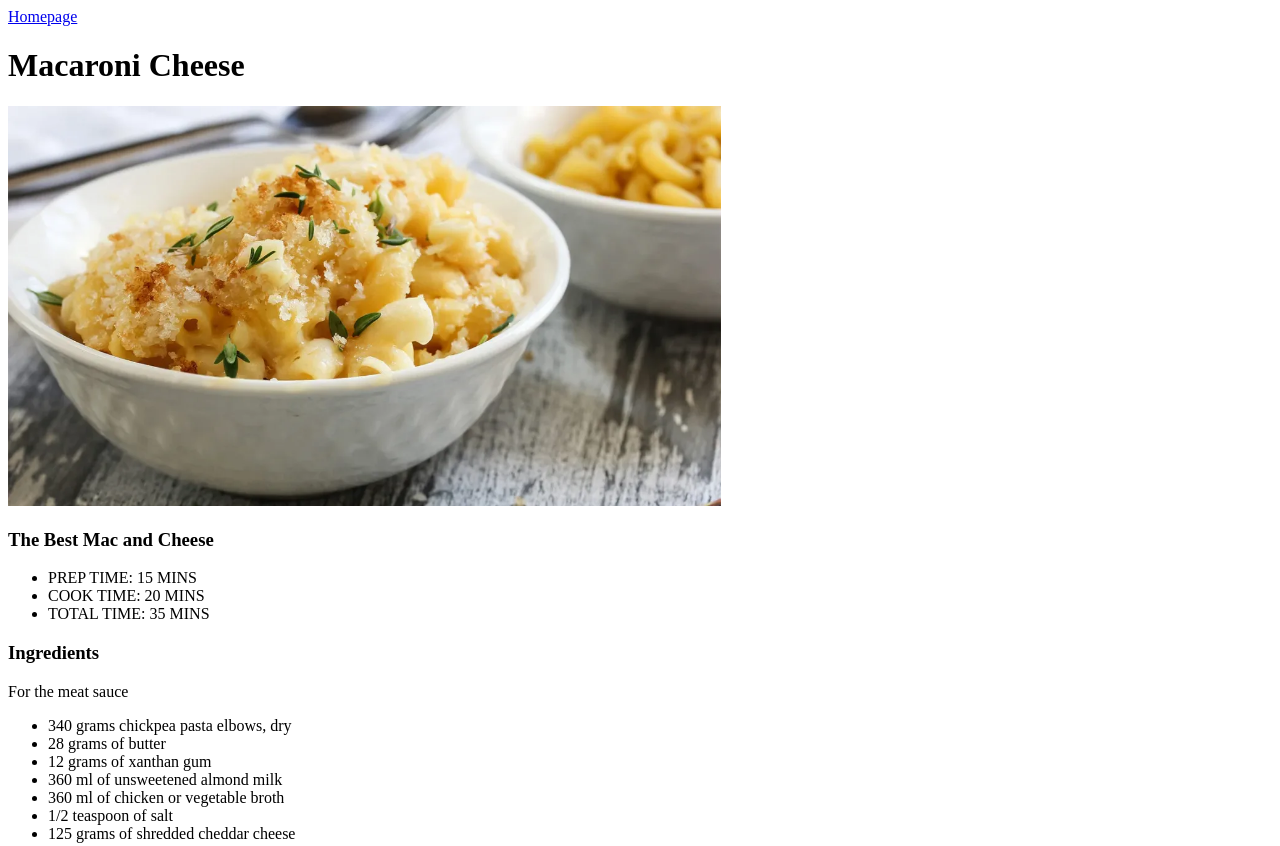
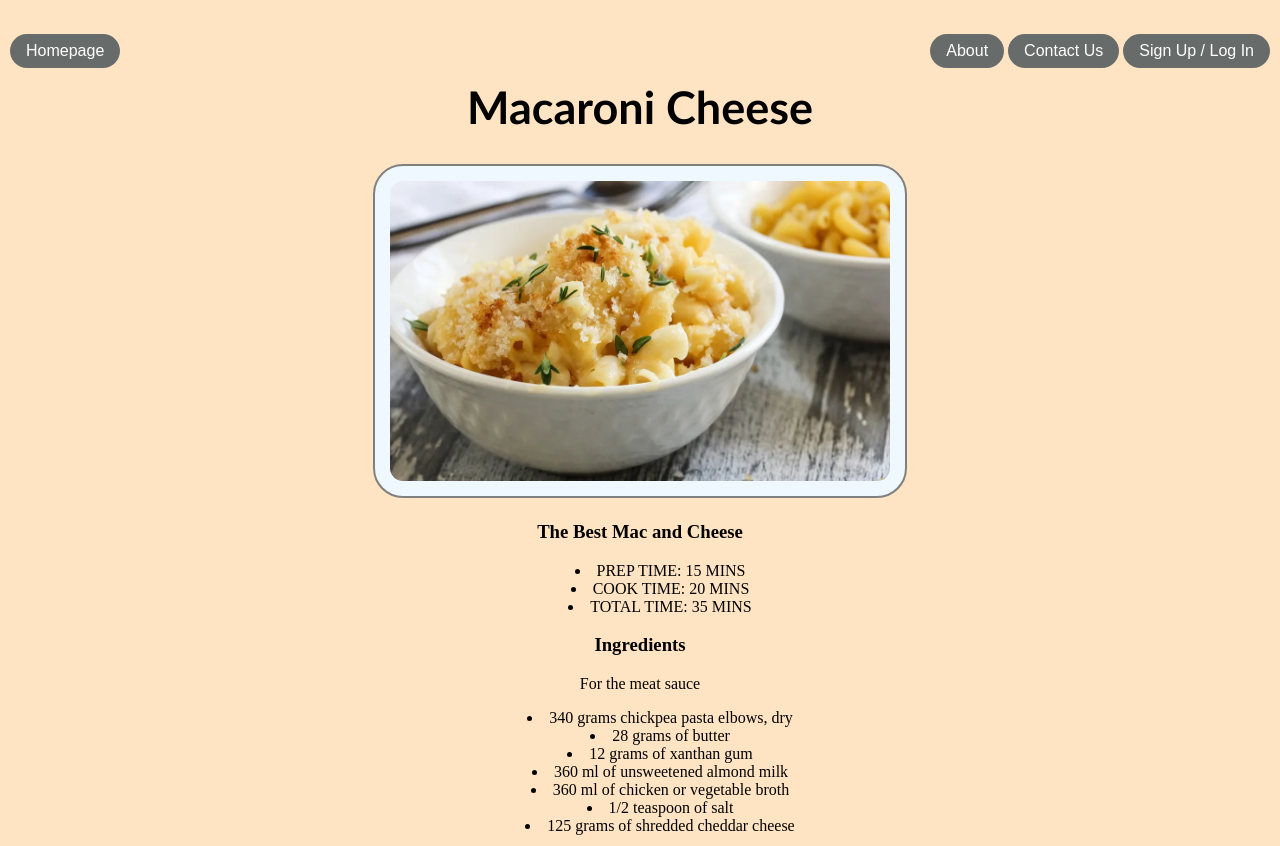
Before and after one commit to CP-493/odin-recipes, a plain HTML site: page recipes/macandcheese.html in a window 1280 px wide. Shown: the top 846 px of the page. Drawn offline with Linux system fonts and the light colour scheme; files whose address does not match are found by name.

Commit message:
add .css to all pages. missing about and signup.

```diff
--- a/recipes/macandcheese.html
+++ b/recipes/macandcheese.html
@@ -1,11 +1,17 @@
 <!DOCTYPE html>
 <html>
 <head>
-    <meta charset="UTF-8" />
+        <meta charset="UTF-8" />
+        <link rel ="stylesheet" href="recipestyles.css"/>
     <title>Macaroni Cheese</title>
 </head>
+<header>
+    <button class="signup-button">Sign Up / Log In</button>
+    <a href="contact.html"><button class="contact-button">Contact Us</button></a>
+    <button class="about-button">About</button>
+    <a href="/home/craig/repos/odin-recipes/index.html"><button class="home-button">Homepage</button></a>
+</header>
 <body>
-    <a href="/home/craig/repos/odin-recipes/index.html">Homepage</a>
     <h1>Macaroni Cheese</h1>
     <img src="/home/craig/repos/odin-recipes/images/macandcheese.jpg" height="400px">
 
--- /dev/null
+++ b/recipes/recipestyles.css
@@ -0,0 +1,60 @@
+img {
+    padding: 15px 15px 15px 15px;
+    border:solid 2px rgb(128, 128, 128);
+    border-radius: 30px;
+    height: 300px;
+    width: 500px;
+    background-color: aliceblue;
+}
+
+h1 {
+    font-family:'Gill Sans', 'Gill Sans MT', Calibri, 'Trebuchet MS', sans-serif;
+    font-size: 45px;
+    padding-top: 50px;
+}
+
+header{
+    .home-button{
+        float:left;
+        background-color: #676b6a;
+        border: none;
+        border-radius: 50px;
+        color: white;
+        padding: 8px 16px;
+        text-align: center;
+        text-decoration: none;
+        display: inline-block;
+        font-size: 16px;
+        margin: 4px 2px;
+        cursor: pointer;
+        -webkit-transition-duration: 0.4s; /* Safari */
+        transition-duration: 0.4s;
+      }
+      .home-button:hover, .about-button:hover, .signup-button:hover, .contact-button:hover {box-shadow: 0 12px 16px 0 rgba(0,0,0,0.24),0 17px 50px 0 rgba(0,0,0,0.19);}
+    }
+    .about-button,
+    .signup-button,
+    .contact-button {
+        float:right;
+        background-color: #676b6a;
+        border: none;
+        border-radius: 50px;
+        color: white;
+        padding: 8px 16px;
+        text-align: center;
+        text-decoration: none;
+        display: inline-block;
+        font-size: 16px;
+        margin: 4px 2px;
+        cursor: pointer;
+        -webkit-transition-duration: 0.4s; /* Safari */
+        transition-duration: 0.4s;
+      }
+      .button:hover {box-shadow: 0 12px 16px 0 rgba(0,0,0,0.24),0 17px 50px 0 rgba(0,0,0,0.19);}
+
+body {
+    background-color: bisque;
+    background-clip: content-box;
+    text-align: center;
+    list-style-position: inside;
+}
--- a/styles.css
+++ b/styles.css
@@ -2,7 +2,7 @@ img {
     padding: 25px 25px 25px 25px;
     border:solid 2px rgb(128, 128, 128);
     border-radius: 30px;
-    height: 300px;
+    height: 200px;
     width: 300px;
     background-color: aliceblue;
 }
@@ -10,11 +10,13 @@ img {
 h1 {
     font-family:'Gill Sans', 'Gill Sans MT', Calibri, 'Trebuchet MS', sans-serif;
     font-size: 45px;
+    padding-left: 50px;
+    padding-top: 75px;
 }
 
-header{
-    text-align: right;
-    .button {
+header {
+    .about-button, .contact-button, .signup-button {
+        float:right;
         background-color: #676b6a;
         border: none;
         border-radius: 50px;
@@ -29,10 +31,11 @@ header{
         -webkit-transition-duration: 0.4s; /* Safari */
         transition-duration: 0.4s;
       }
-      .button:hover {box-shadow: 0 12px 16px 0 rgba(0,0,0,0.24),0 17px 50px 0 rgba(0,0,0,0.19);
+      .about-button:hover, .contact-button:hover, .signup-button:hover  {box-shadow: 0 12px 16px 0 rgba(0,0,0,0.24),0 17px 50px 0 rgba(0,0,0,0.19);}
 }
-}
+
 body {
     background-color: bisque;
     text-align: center;
+    list-style-position: inside;
 }
```
Also changed, not shown: contact.html (added, +17 -0 lines), index.html (+3 -1 lines), recipes/lasagna.html (+8 -1 lines).
